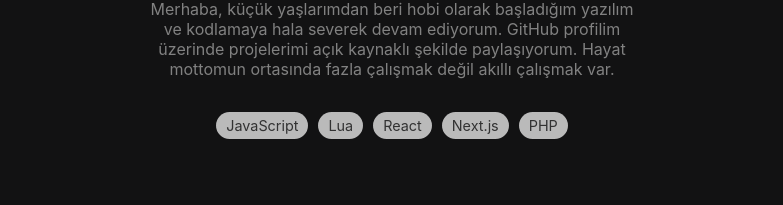
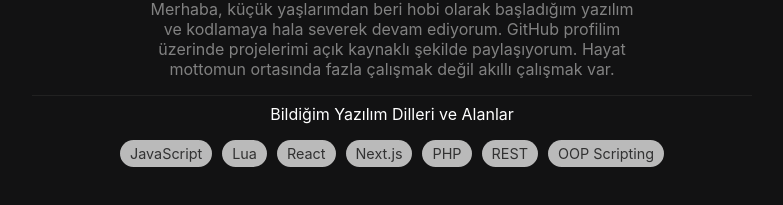
Before and after one commit to fresholia/blog, a Next.js app: page / in a window 1280 px wide. Shown: the part 233-438 px from the top of the page, without its empty margins (248-1031 px from the left). Built offline with nearby package versions, Linux system fonts and the light colour scheme.

Commit message:
Add langs

```diff
--- a/src/exports/PageContents.js
+++ b/src/exports/PageContents.js
@@ -2,5 +2,5 @@
     'indexHeader': `Ben Enes Akıllıok.`,
     'about': `Merhaba, küçük yaşlarımdan beri hobi olarak başladığım yazılım ve kodlamaya hala severek devam ediyorum. GitHub profilim üzerinde projelerimi açık kaynaklı şekilde paylaşıyorum. Hayat mottomun ortasında fazla çalışmak değil akıllı çalışmak var.`,
 
-    'langs': ['JavaScript', 'Lua', 'React', 'Next.js', 'PHP']
+    'langs': ['JavaScript', 'Lua', 'React', 'Next.js', 'PHP', 'REST', 'OOP Scripting']
 }
--- a/src/pages/index.js
+++ b/src/pages/index.js
@@ -19,6 +19,9 @@
           <p>{about}</p>
         </div>
 
+        <hr />
+
+        <h3>Bildiğim Yazılım Dilleri ve Alanlar</h3>
         <div className={Style.langs}>
           {
             Object.keys(langs).map( (data) => {
--- a/src/styles/index.module.scss
+++ b/src/styles/index.module.scss
@@ -1,4 +1,21 @@
 div.wrapper {
+    hr {
+      margin: 0;
+      padding: 0;
+      border: none;
+      width: 100%;
+      height: 1px;
+      margin-bottom: .5rem;
+      box-sizing: border-box;
+      background: #212121;
+    }
+
+    h3 {
+      padding: 0;
+      margin: 0;
+      font-size: 1rem;
+      font-weight: normal;
+    }
     div.content {
       margin: 0 auto;
       max-width: 500px;
@@ -6,8 +23,10 @@
 
     div.langs {
       position: relative;
-      width: 100%;
-      height: 60px;
+      width: 600px;
+      padding-top: 1rem;
+      margin: 0 auto;
+      height: auto;
       display: flex;
       justify-content: center;
       align-items: center;
```
